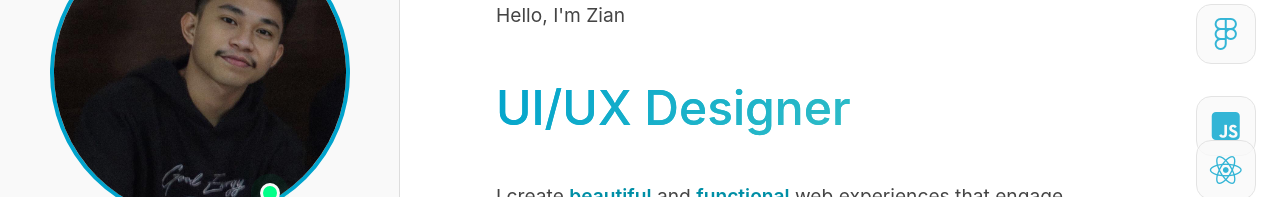
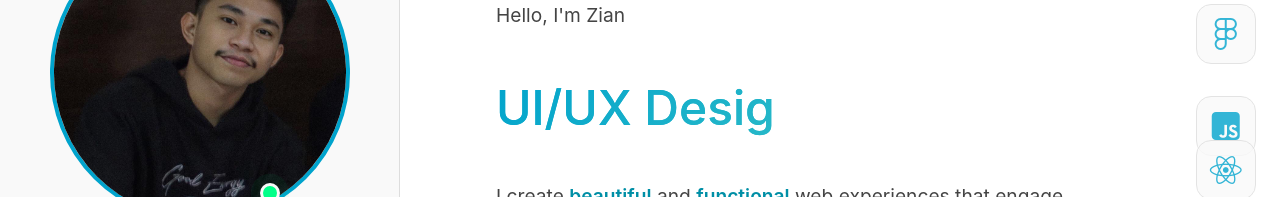
Before and after one commit to Autuumn8/Zian-Portfolio, a React (Vite) app: page / in a window 1280 px wide. Shown: the part 187-384 px from the top of the page. Built offline with nearby package versions, Linux system fonts and the light colour scheme.

Commit message:
Changed Home

```diff
--- a/src/components/Home.jsx
+++ b/src/components/Home.jsx
@@ -7,7 +7,7 @@ export default function Home() {
     const typingElement = document.getElementById("typingText");
     if (!typingElement) return;
 
-    const texts = ["Frontend Developer", "UI/UX Designer", "IT Support Specialist"];
+    const texts = ["Full Stack Developer", "UI/UX Designer", "IT Support Specialist"];
     let textIndex = 0;
     let charIndex = 0;
     let isDeleting = false;
```
